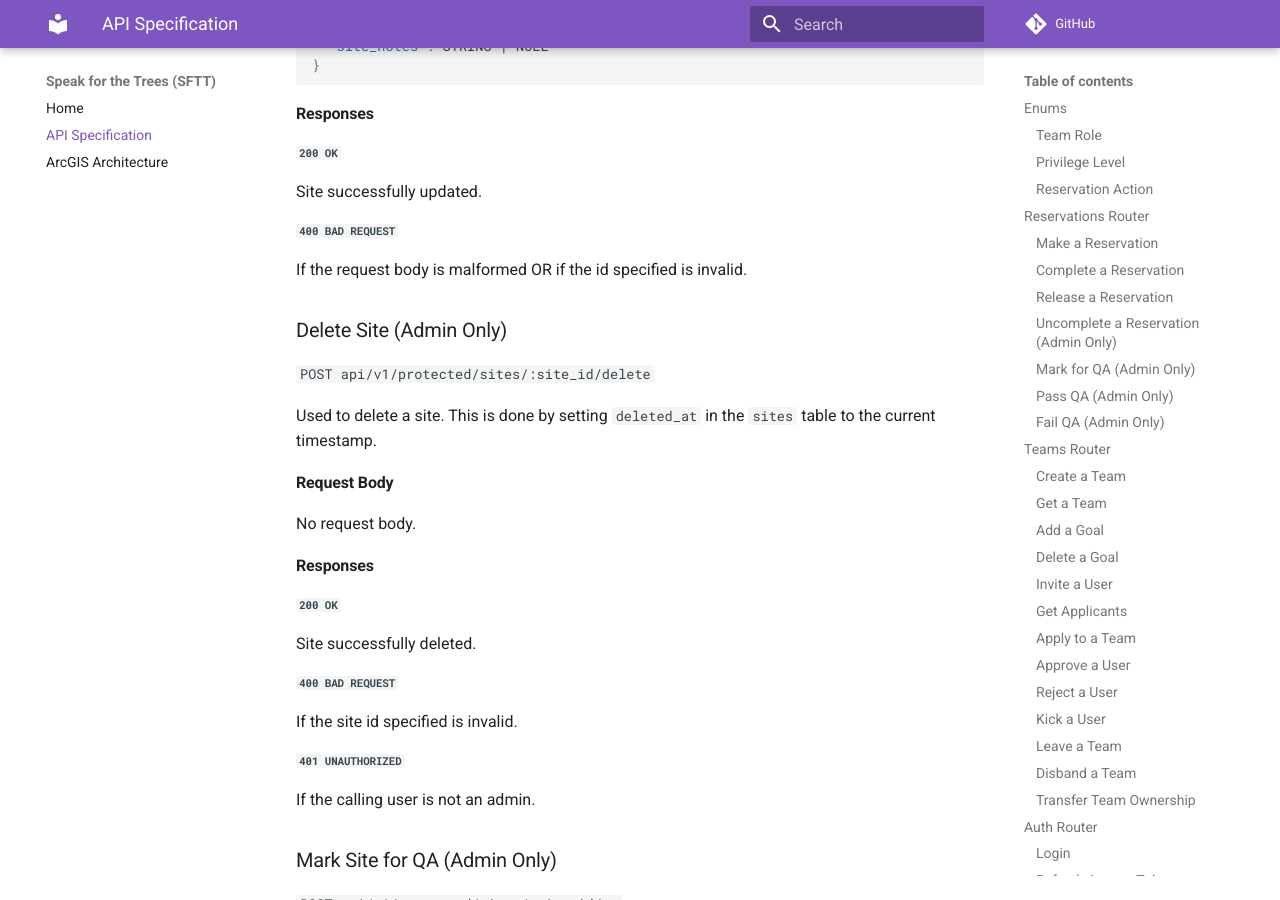
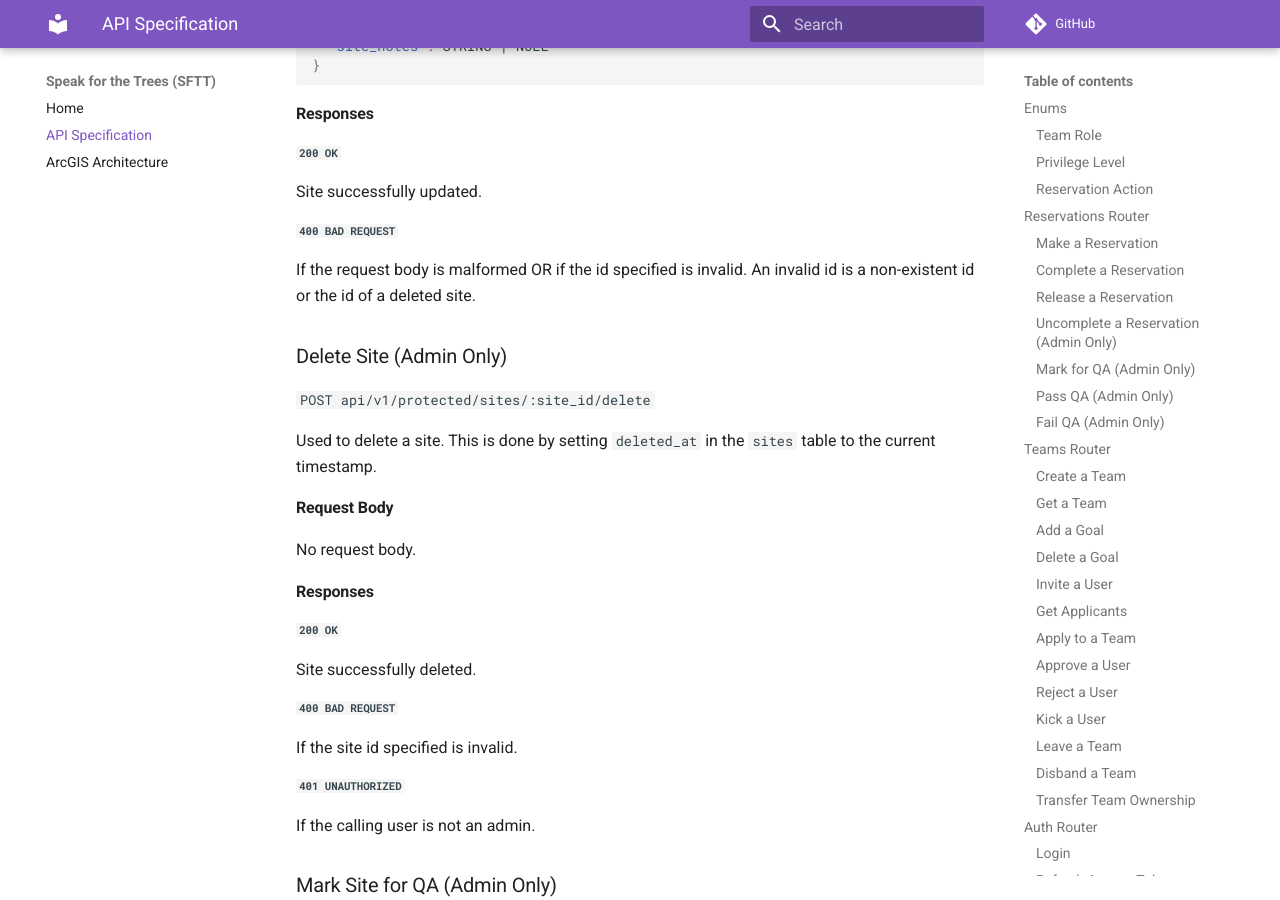
Before and after one commit to Code-4-Community/c4c-dev-docs, an MkDocs documentation site: the page built from docs/sftt/sftt-api-spec.md, in a window 1280 px wide and 900 px high, scrolled down 35708 px. Built offline with MkDocs 1.6.1 and Material for MkDocs 9.7.7, drawn with Linux system fonts in a browser that asks for light colours; comment, search, counter and statistics services are not loaded.

Commit message:
Small fix

```diff
--- a/docs/sftt/sftt-api-spec.md
+++ b/docs/sftt/sftt-api-spec.md
@@ -1607,7 +1607,7 @@ Site successfully updated.
 
 ##### `400 BAD REQUEST`
 
-If the request body is malformed OR if the id specified is invalid.
+If the request body is malformed OR if the id specified is invalid. An invalid id is a non-existent id or the id of a deleted site.
 
 ### Delete Site (Admin Only)
 
```
